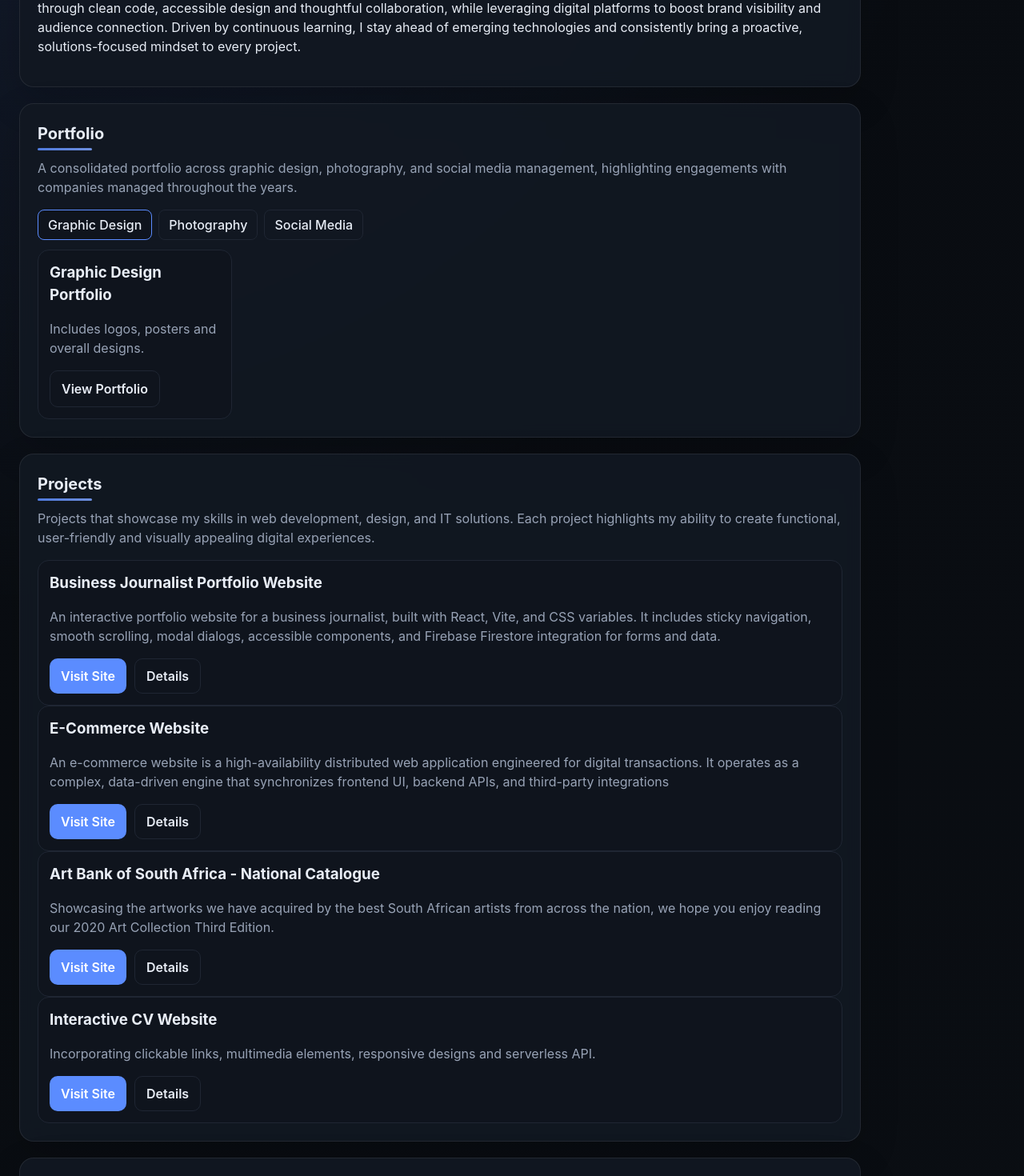
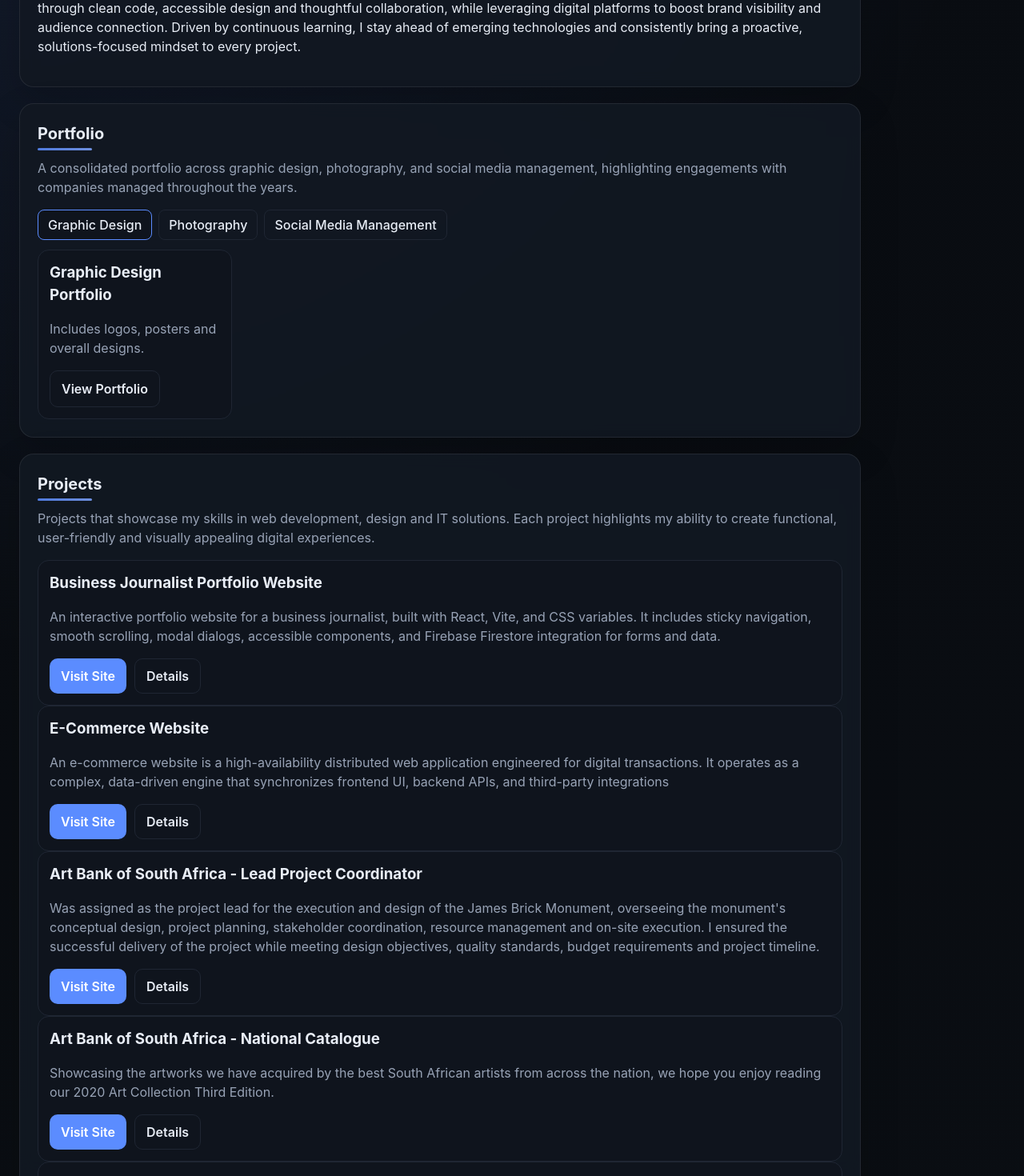
Before and after one commit to KolotiKatlehoMokoena/CV, a React (Vite) app: page / in a window 1280 px wide. Shown: the part 456-1926 px from the top of the page at 80% size. Built offline with nearby package versions, Linux system fonts and the light colour scheme.

Commit message:
Update app content

```diff
--- a/src/App.jsx
+++ b/src/App.jsx
@@ -232,7 +232,7 @@ function App() {
             experiences, performant frontends and resilient backends. With a strong foundation in Information Technology,
             I’ve excelled as a Project Coordinator, IT Administrator, Network Engineer, Web Administrator, Database Administrator,
             and Social Media Manager roles that strengthened my abilities in software maintenance, website management, network infrastructure,
-            project execution, and digital engagement.
+            project execution and digital engagement.
             I enjoy solving real problems through clean code, accessible design and thoughtful collaboration, while leveraging digital platforms to boost brand visibility
            and audience connection. Driven by continuous learning, I stay ahead of emerging technologies
            and consistently bring a proactive, solutions-focused mindset to every project.
@@ -247,7 +247,7 @@ function App() {
           <div className="tabs">
             <button className={portfolioTab === 'design' ? 'tab active' : 'tab'} onClick={() => setPortfolioTab('design')}>Graphic Design</button>
             <button className={portfolioTab === 'photo' ? 'tab active' : 'tab'} onClick={() => setPortfolioTab('photo')}>Photography</button>
-            <button className={portfolioTab === 'social' ? 'tab active' : 'tab'} onClick={() => setPortfolioTab('social')}>Social Media</button>
+            <button className={portfolioTab === 'social' ? 'tab active' : 'tab'} onClick={() => setPortfolioTab('social')}>Social Media Management</button>
           </div>
 
           {portfolioTab === 'design' && (
@@ -277,7 +277,7 @@ function App() {
             <div className="cards">
               <div className="card">
                 <h3>Art Bank of South Africa</h3>
-                <p>Social Media Manager — Managed all social media platforms Aug 2023 to Dec 2025.</p>
+                <p>Social Media Manager — Managed all social media platforms from Aug 2023 to Dec 2025.</p>
                 <a className="btn outline" href="https://web.facebook.com/artbankSA" target="_blank" rel="noreferrer">View Page</a>
               </div>
               <div className="card">
@@ -296,7 +296,7 @@ function App() {
 
         <Section id="projects" title="Projects">
           <p style={{ color: 'var(--muted)', marginTop: 0 }}>
-            Projects that showcase my skills in web development, design, and IT solutions. Each project highlights my ability to create functional, user-friendly and visually appealing digital experiences.
+            Projects that showcase my skills in web development, design and IT solutions. Each project highlights my ability to create functional, user-friendly and visually appealing digital experiences.
           </p>
 
              <div className="card">
@@ -324,6 +324,18 @@ function App() {
               </div>
             </div>
 
+                 <div className="card">
+              <h3> Art Bank of South Africa - Lead Project Coordinator</h3>
+              <p>Was assigned as the project lead for the execution and design of the James Brick Monument, overseeing the monument's conceptual design, project planning, stakeholder coordination, resource management and on-site execution. I ensured the successful delivery of the project while meeting design objectives, quality standards, budget requirements and project timeline.</p>
+              <div className="card-actions">
+                <a className="btn" href="https://www.facebook.com/NationalMuseumBloemfontein/posts/pfbid0pjrEXPymXuUQUxDi6bEujGKGrm2WkNGEM5bk19JLjN1Ce5wmtcRiu6E7WP5gMr95l" target="_blank" rel="noreferrer">Visit Site</a>
+                <button className="btn outline" onClick={() => setSelectedProject({
+                  title: 'James Brick Monument Project',
+                  details: 'Served as the Project Lead for the design and execution of the James Brick Monument, overseeing the project from concept development through to completion. Responsibilities included designing the monument, planning and coordinating project activities, managing stakeholders, contractors, and suppliers, procuring materials, supervising on-site construction, ensuring compliance with quality and safety standards, monitoring project timelines and budgets, resolving technical challenges, and ensuring the successful delivery of the monument in accordance with the clients vision and project specifications.'
+                })}>Details</button>
+              </div>
+            </div>
+
             <div className="card">
               <h3> Art Bank of South Africa - National Catalogue</h3>
               <p>Showcasing the artworks we have acquired by the best South African artists from across the nation, we hope you enjoy reading our 2020 Art Collection Third Edition.</p>
@@ -335,8 +347,6 @@ function App() {
                 })}>Details</button>
               </div>
             </div>
-
-
 
             <div className="card">
               <h3>Interactive CV Website</h3>
@@ -350,13 +360,7 @@ function App() {
               </div>
             </div>
 
-
-
-
-
         </Section>
-
-
         <Section id="skills" title="Skills">
           <div className="skills">
            <SkillTag label="C#" level={90} />
@@ -373,7 +377,7 @@ function App() {
 
         <Section id="education" title="Education">
           <ul className="list">
-            <li> National Senior Certificate</li>
+            <li>National Senior Certificate</li>
             <li>National Diploma: Information Technology</li>
             <li>Molex Connected Enterprise Solutions
               <ul className="list">
@@ -480,5 +484,4 @@ function App() {
     </div>
   )
 }
-
 export default App
```
